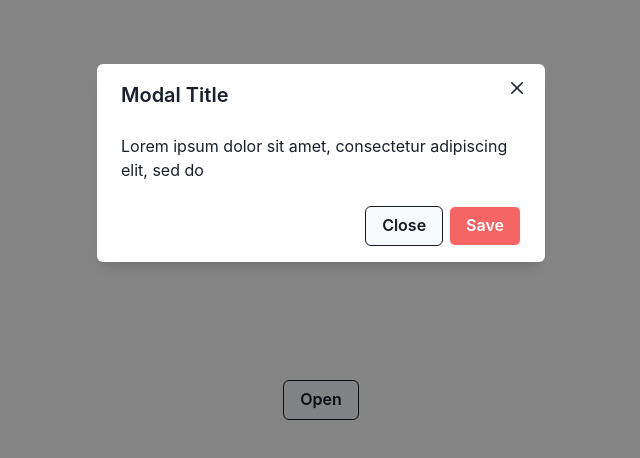
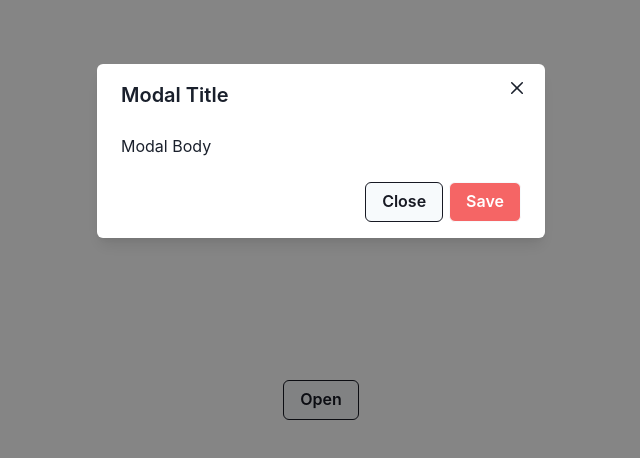
Before and after one commit to IKDrocket/storybook-testing, a Next.js app: page / in a window 1280 px wide. Both pictures are taken after a click on the button "Open". Shown: the top 458 px of the page, without its empty margins (319-959 px from the left). Built offline with nearby package versions, Linux system fonts and the light colour scheme.

Commit message:
fix props

```diff
--- a/src/components/ChakraButton.tsx
+++ b/src/components/ChakraButton.tsx
@@ -3,14 +3,13 @@ import { Button } from "@chakra-ui/react";
 type Props = {
   primary?: boolean;
   label: string;
-  size?: "sm" | "md" | "lg" | "xs";
   disabled?: boolean;
   isLoading?: boolean;
   onClick: () => void;
 };
 
 export const ChakraButton = (props: Props) => {
-  const { primary, label, size, disabled, isLoading, onClick } = props;
+  const { primary, label, disabled, isLoading, onClick } = props;
 
   const color = primary ? "white" : "gray.900";
   const bgColor = primary ? "red.400" : "gray.50";
@@ -18,7 +17,6 @@ export const ChakraButton = (props: Props) => {
 
   return (
     <Button
-      size={size}
       color={color}
       bgColor={bgColor}
       border="1px"
--- a/src/components/ChakraModal.tsx
+++ b/src/components/ChakraModal.tsx
@@ -25,7 +25,7 @@ export const ChakraModal = (props: Props) => {
         <ModalHeader>Modal Title</ModalHeader>
         <ModalCloseButton />
         <ModalBody>
-          Lorem ipsum dolor sit amet, consectetur adipiscing elit, sed do
+          <p>Modal Body</p>
         </ModalBody>
 
         <ModalFooter>
```
Also changed, not shown: 1 other file (tests, documents, lock files or other folders).
